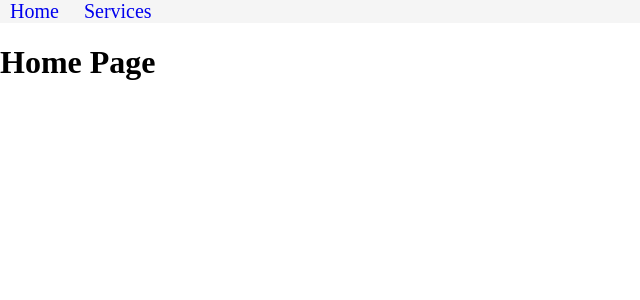
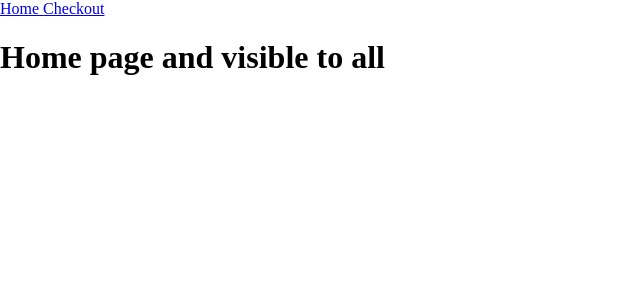
Before and after one commit to SW55293/advanced-react-fundamentals, a React (Create React App) app: page / in a window 1280 px wide. Shown: the top 300 px of the page, without its empty margins (0-640 px from the left). Built offline with nearby package versions, Linux system fonts and the light colour scheme.

Commit message:
redirect

```diff
--- /dev/null
+++ b/src/Router/Redirect/Redirect.js
@@ -0,0 +1,32 @@
+import React, {useState} from 'react'
+import {Link, Switch, Route, Redirect} from 'react-router-dom'
+
+function Redir() {
+
+	const [isLoggedIn, setLoggedIn] = useState(false)
+	// we set the log in to false so this hardcodes the state as not logged in
+	return(
+		<div>
+			<Link to="/">Home </Link>
+			<Link to="/checkout">Checkout </Link>
+
+			<Switch>
+				<Route exact path="/"> <h1>Home page and visible to all</h1></Route>
+				{/* if user is logge in then show page if not they cannot see */}
+
+				<Route path="/checkout">
+					{
+						isLoggedIn ?
+						<h1>Checkout page not visible to all until you sign in</h1> :
+						<Redirect to="/signin"/>
+				}
+				</Route>
+
+			</Switch>
+
+		</div>
+	)
+}
+
+export default Redir
+//Redirect is usually used in more complex applications
--- a/src/index.js
+++ b/src/index.js
@@ -4,7 +4,8 @@ import {BrowserRouter as Router} from 'react-router-dom'
 
 import './Router/Nested-Routes/styles.css'
 //import App from './Router/Nested-Routes/App'
-import App from './Router/Router-Hooks/useHistoryandLocation/App'
+//import App from './Router/Router-Hooks/useHistoryandLocation/App'
+import App from './Router/Redirect/Redirect'
 
 ReactDOM.render(
 	<Router>
```
